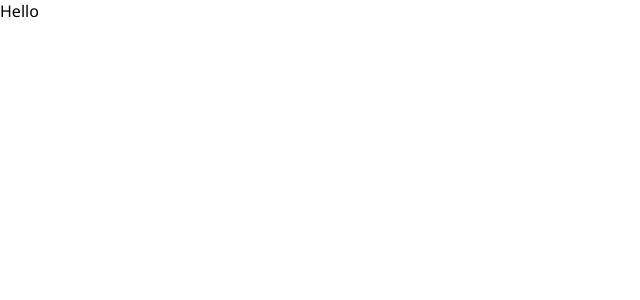
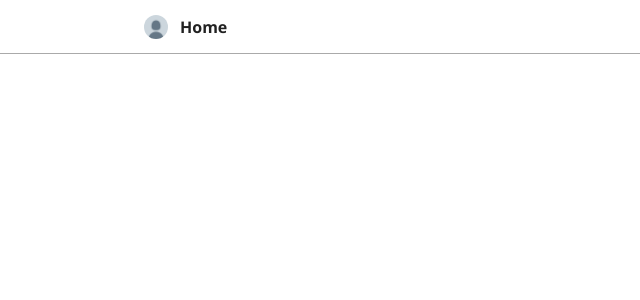
Before and after one commit to heynrits/social-feed-vue, a Vue app: page /#/ in a window 1280 px wide. Shown: the top 300 px of the page, without its empty margins (0-640 px from the left). Built offline with nearby package versions, Linux system fonts and the light colour scheme.

Commit message:
Add navigation bar

```diff
--- /dev/null
+++ b/src/components/NavBar.vue
@@ -0,0 +1,79 @@
+<template>
+  <nav>
+    <ul class="container">
+      <li><img id="profile-icon" :src="icon" alt="" /></li>
+      <li id="title">
+        <h1><router-link to="/">Home</router-link></h1>
+      </li>
+    </ul>
+  </nav>
+</template>
+
+<script>
+import profileIcon from '@/assets/img/default_profile.png';
+
+export default {
+  name: 'NavBar',
+  data() {
+    return {
+      icon: profileIcon,
+    };
+  },
+};
+</script>
+
+<style lang="scss" scoped>
+nav {
+  height: 54px;
+  box-sizing: border-box;
+  position: sticky;
+  top: 0;
+
+  background: #fff;
+  border-bottom: 1px solid #aaa;
+
+  display: flex;
+  align-items: center;
+
+  ul {
+    width: 100%;
+    margin: 0;
+    padding: 0 20px;
+    list-style: none;
+
+    &.container {
+      max-width: 992px;
+      margin-left: auto;
+      margin-right: auto;
+      display: flex;
+      align-items: center;
+    }
+
+    li {
+      display: flex;
+      align-items: center;
+    }
+
+    li:not(:last-of-type) {
+      margin-right: 12px;
+    }
+
+    #profile-icon {
+      width: 24px;
+      height: 24px;
+      border-radius: 100%;
+    }
+
+    #title {
+      h1 {
+        font-size: 1rem;
+        font-weight: 900;
+      }
+
+      a {
+        color: #212121;
+      }
+    }
+  }
+}
+</style>
--- a/src/views/Home.vue
+++ b/src/views/Home.vue
@@ -1,14 +1,17 @@
 <template>
   <div class="home">
-    Hello
+    <NavBar />
   </div>
 </template>
 
 <script>
 // @ is an alias to /src
+import NavBar from '@/components/NavBar.vue';
 
 export default {
   name: 'Home',
-  components: {},
+  components: {
+    NavBar,
+  },
 };
 </script>
```
Also changed, not shown: src/assets/img/default_profile.png (added).
